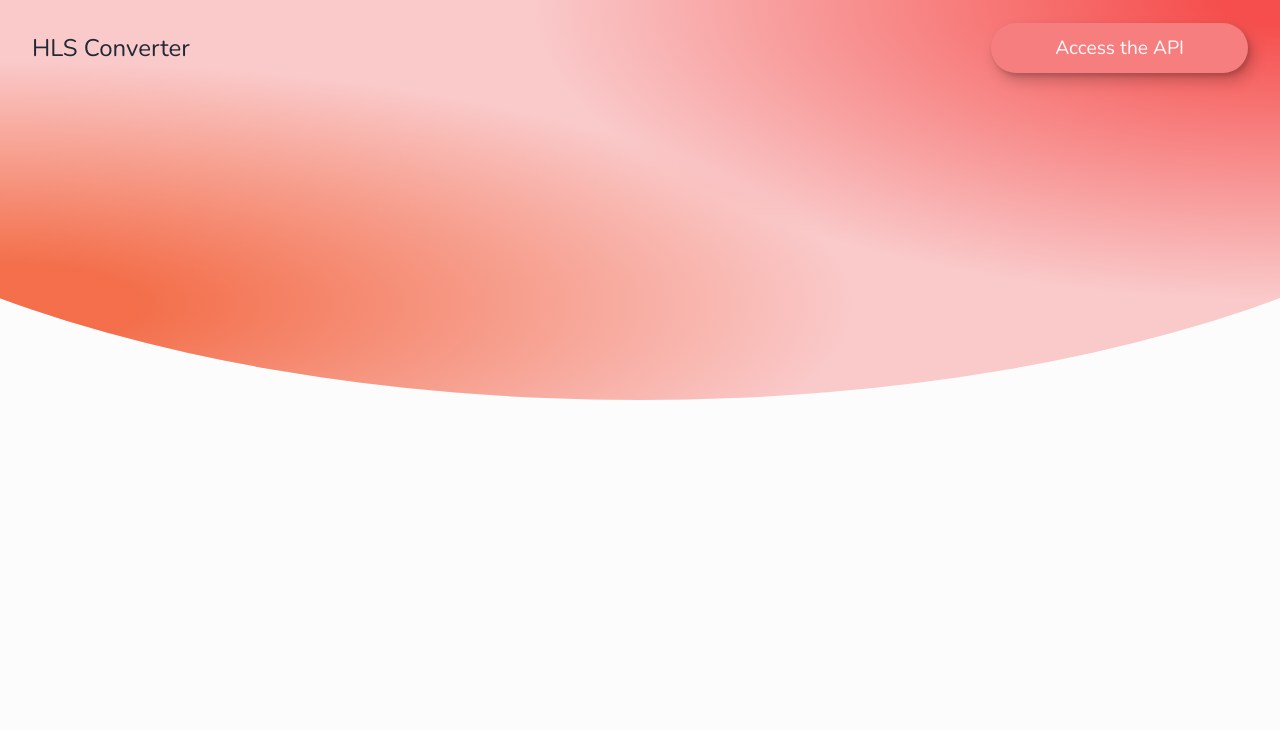
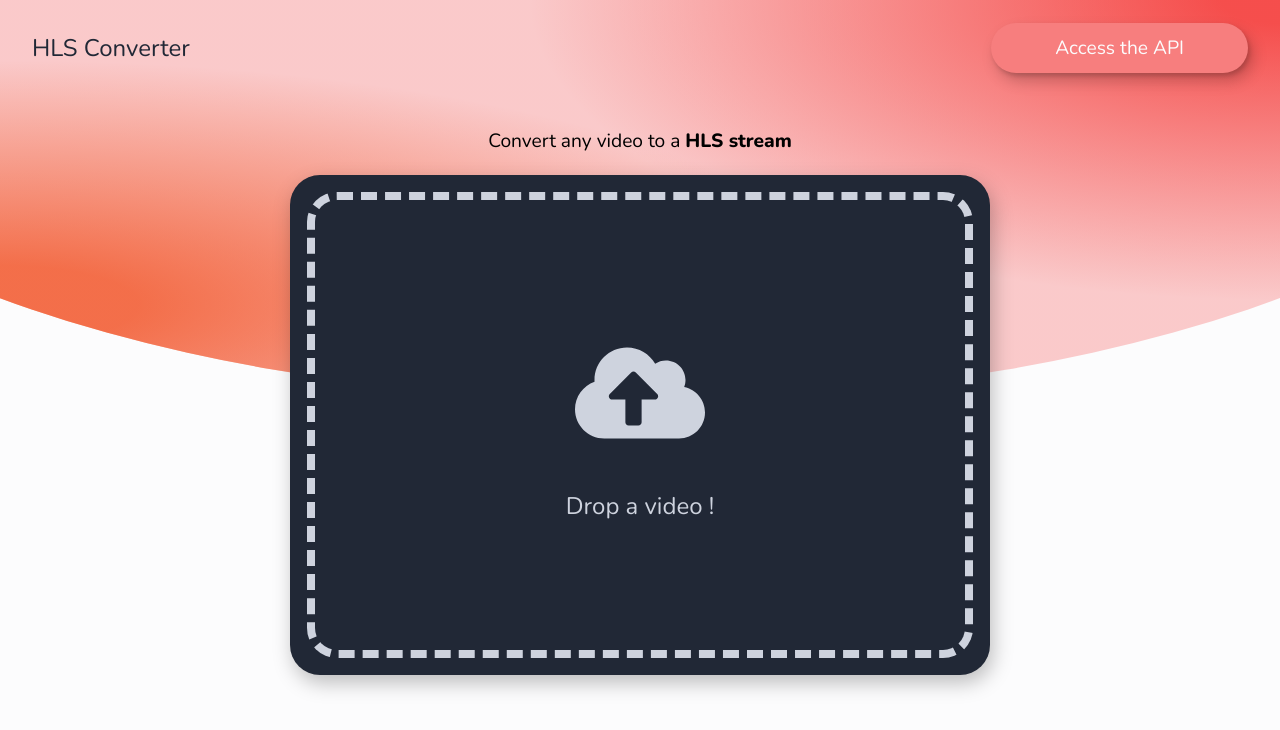
Before and after one commit to rhidra/hls-converter-api, a React (Create React App) app in the folder app/: page / in a window 1280 px wide. Shown: the top 730 px of the page. Built offline with nearby package versions, Linux system fonts and the light colour scheme.

Commit message:
Improve design

```diff
--- a/app/package.json
+++ b/app/package.json
@@ -6,6 +6,7 @@
     "node-sass": "^6.0.1",
     "react": "^17.0.2",
     "react-dom": "^17.0.2",
+    "react-icons": "^4.2.0",
     "react-router-dom": "^5.2.0",
     "react-scripts": "4.0.3",
     "typescript": "^4.3.5"
--- a/app/src/pages/home.tsx
+++ b/app/src/pages/home.tsx
@@ -1,4 +1,5 @@
 import React from 'react';
+import {FaCloudUploadAlt} from "react-icons/fa"
 
 export default function Home() {
   return (
@@ -6,14 +7,22 @@ export default function Home() {
       <header>
         <nav className="header">
           <h1 className="title">HLS Converter</h1>
-
           <a className="call-to-action">Access the API</a>
         </nav>
+
+        <div className="slogan">
+          Convert any video to a <strong>HLS stream</strong>
+        </div>
       </header>
 
-      <section className="dropdown">
-
-      </section>
+      <main>
+        <section className="dropdown">
+          <div className="inner">
+            <FaCloudUploadAlt/>
+            <span>Drop a video !</span>
+          </div>
+        </section>
+      </main>
     </div>
   );
 }
--- /dev/null
+++ b/app/src/styles/_home.scss
@@ -0,0 +1,96 @@
+.main-layout {
+  min-height: 100vh;
+
+  nav.header {
+    width: 100vw;
+    min-height: 6rem;
+    display: flex;
+    justify-content: space-between;
+    align-items: center;
+
+    h1.title {
+      font-weight: 300;
+      font-size: 24px;
+      margin: 0 2rem;
+      color: $grey-8;
+    }
+
+    a.call-to-action {
+      background: $red-3;
+      padding: .75rem 4rem;
+      font-size: 1.2rem;
+      border-radius: 30px;
+      margin-right: 2rem;
+      color: $grey-1;
+      box-shadow: $shadow-4;
+      transition: 150ms linear background;
+
+      &:hover {
+        cursor: pointer;
+        background: $red-4;
+      }
+    }
+  }
+
+  header {
+    background:
+      linear-gradient(0deg, rgba($red-3, 0.4), rgba($red-3, 0.4)),
+      radial-gradient(58.65% 75.06% at 100% 0%, #F42E2B 7.81%, rgba(251, 187, 186, 0) 100%),
+      radial-gradient(73.57% 67.13% at 0% 76.22%, #F16427 14.58%, rgba(240, 108, 51, 0) 91.15%);
+    min-height: 50vh;
+    clip-path: ellipse(75% 100% at center 0);
+    position: relative;
+    display: flex;
+    flex-direction: column;
+    align-items: center;
+
+    .slogan {
+      font-size: 1.2rem;
+      margin-top: 2rem;
+    }
+  }
+
+  main {
+    display: flex;
+    flex-direction: column;
+    align-items: center;
+
+    section.dropdown {
+      width: 100%;
+      max-width: 700px;
+      height: 500px;
+      background: $grey-8;
+      border-radius: 30px;
+      transform: translateY(-45%);
+      box-shadow: $shadow-5;
+      display: flex;
+      align-items: center;
+      justify-content: center;
+      cursor: pointer;
+      transition: 150ms linear all;
+      color: $grey-3;
+
+      &:hover {
+        background: $grey-9;
+        color: $grey-1;
+      }
+
+      .inner {
+        width: calc(100% - 50px);
+        height: calc(100% - 50px);
+        border: 8px dashed $grey-3;
+        border-radius: 30px;
+        display: flex;
+        flex-direction: column;
+        justify-content: center;
+        align-items: center;
+        font-size: 1.5rem;
+
+        svg {
+          font-size: 130px;
+          margin-bottom: 2rem;
+        }
+      }
+    }
+  }
+}
--- a/app/src/styles/_layout.scss
+++ /dev/null
@@ -1,44 +0,0 @@
-.main-layout {
-  min-height: 100vh;
-
-  nav.header {
-    width: 100vw;
-    min-height: 6rem;
-    display: flex;
-    justify-content: space-between;
-    align-items: center;
-
-    h1.title {
-      font-weight: 300;
-      font-size: 24px;
-      margin: 0 2rem;
-      color: $grey-8;
-    }
-
-    a.call-to-action {
-      background: $red-3;
-      padding: .75rem 4rem;
-      font-size: 1.2rem;
-      border-radius: 30px;
-      margin-right: 2rem;
-      color: $grey-1;
-      box-shadow: $shadow-4;
-      transition: 150ms linear background;
-
-      &:hover {
-        cursor: pointer;
-        background: $red-4;
-      }
-    }
-  }
-
-  header {
-    background:
-      linear-gradient(0deg, rgba($red-3, 0.4), rgba($red-3, 0.4)),
-      radial-gradient(58.65% 75.06% at 100% 0%, #F42E2B 7.81%, rgba(251, 187, 186, 0) 100%),
-      radial-gradient(73.57% 67.13% at 0% 76.22%, #F16427 14.58%, rgba(240, 108, 51, 0) 91.15%);
-    min-height: 50vh;
-    clip-path: ellipse(75% 100% at center 0);
-    position: relative;
-  }
-}
--- a/app/src/styles/index.scss
+++ b/app/src/styles/index.scss
@@ -14,6 +14,10 @@ code {
   font-family: source-code-pro, Menlo, Monaco, Consolas, 'Courier New', monospace;
 }
 
+strong {
+  font-weight: 800;
+}
+
 @import url('https://fonts.googleapis.com/css2?family=Nunito:wght@200;300;400;600;700;800;900&display=swap');
 
-@import "layout";
+@import "home";
```
Also changed, not shown: 1 other file (tests, documents, lock files or other folders).
